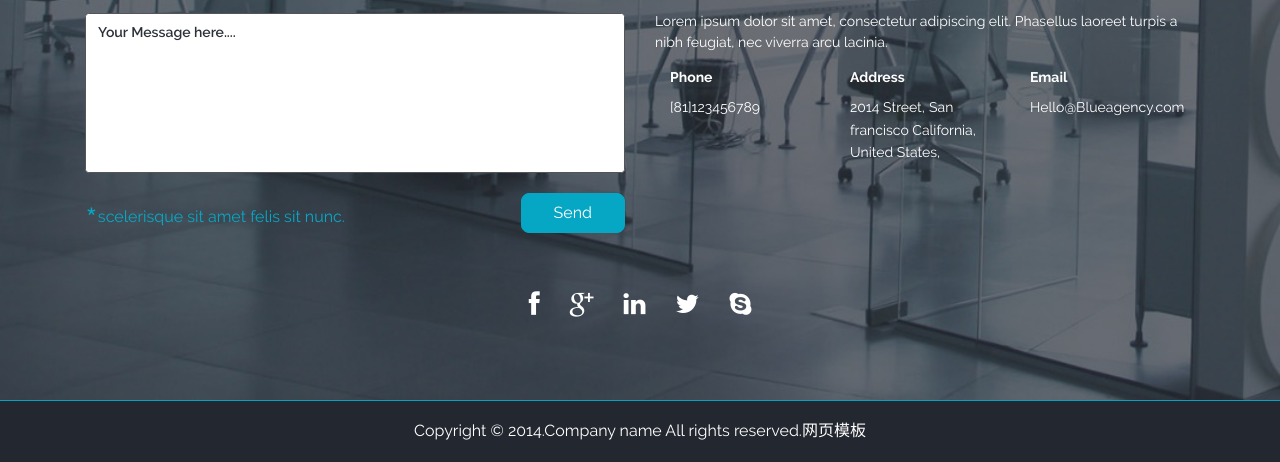
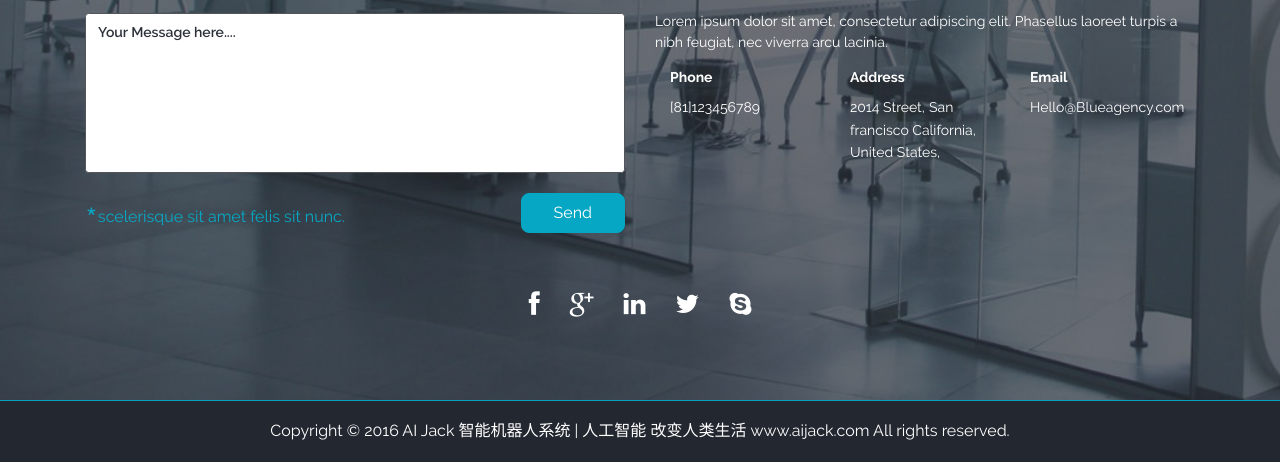
Before and after one commit to aijackrobot/aijackrobot.github.io, a plain HTML site: page index.html in a window 1280 px wide. Shown: the part 5143-5605 px from the top of the page. Drawn offline with Linux system fonts and the light colour scheme.

Commit message:
update index

```diff
--- a/index.html
+++ b/index.html
@@ -716,7 +716,7 @@
 		<!----start-copy-right--->
 		<div class="copy-right">
 			<div class="container">
-				<p>Copyright &copy; 2014.Company name All rights reserved.<a target="_blank" href="http://sc.chinaz.com/moban/">&#x7F51;&#x9875;&#x6A21;&#x677F;</a></p>
+				<p>Copyright &copy; 2016 AI Jack 智能机器人系统 | 人工智能 改变人类生活  www.aijack.com All rights reserved.</p>
 					<script type="text/javascript">
 				$(document).ready(function() {
 					/*
```
